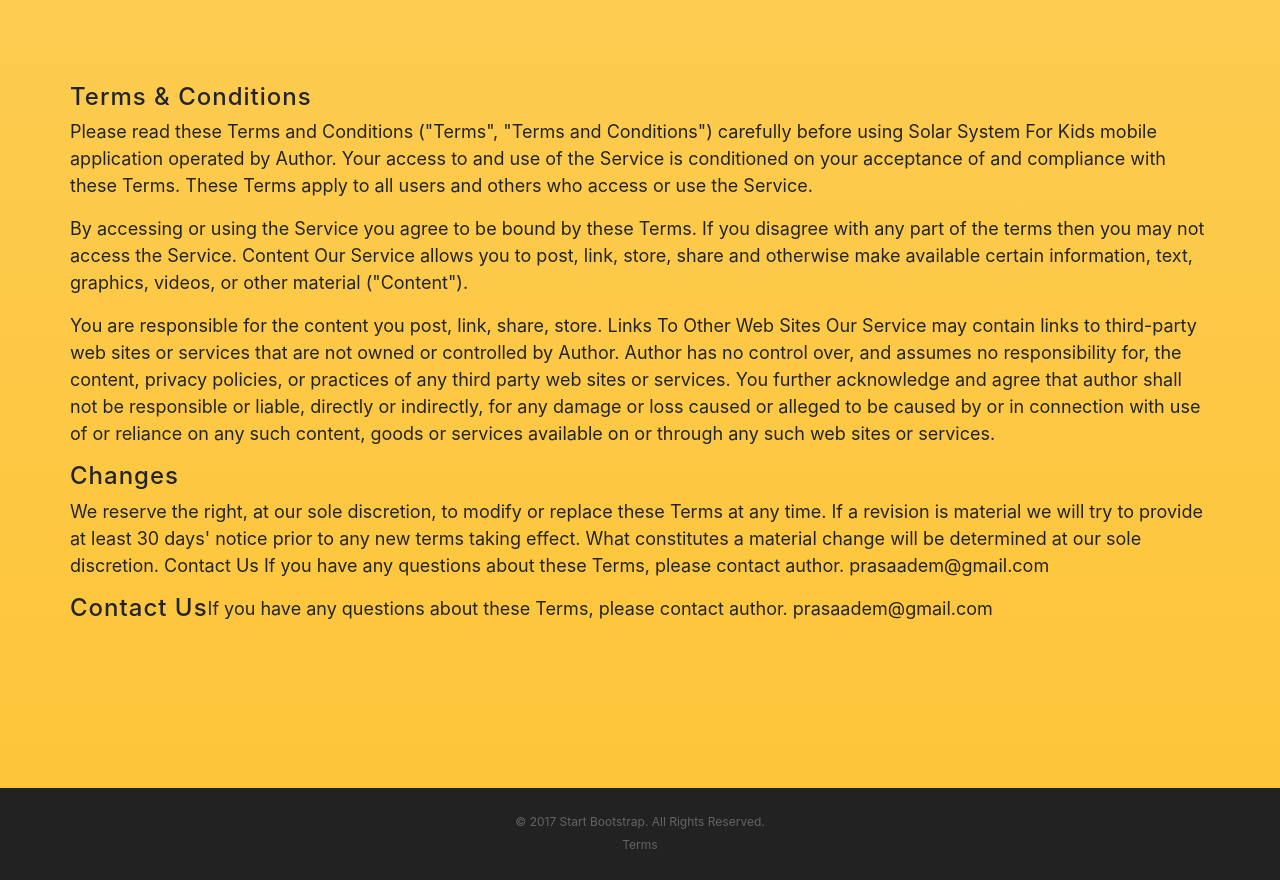
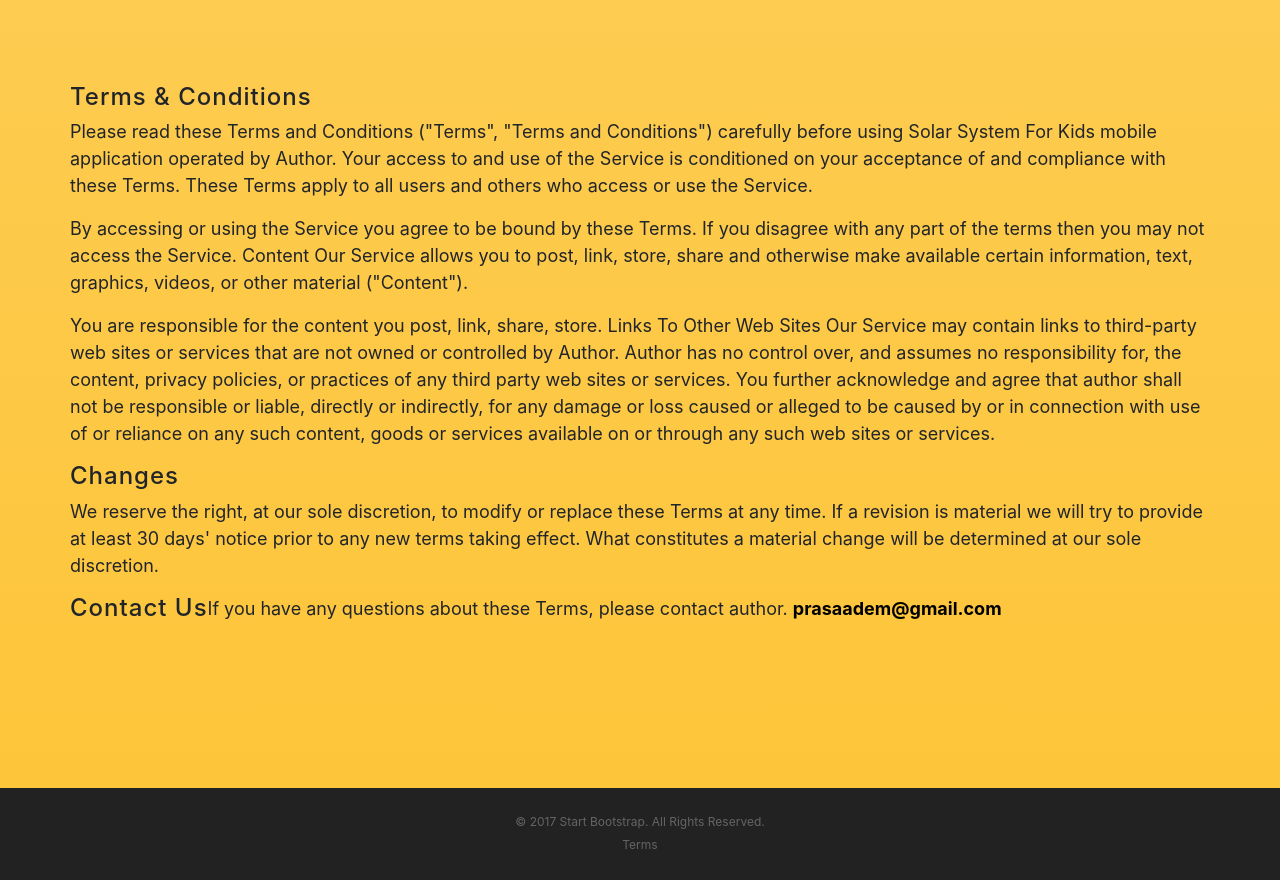
Before and after one commit to prasaadem/prasaadem.github.io, a website with bundled scripts: page terms.html in a window 1280 px wide. Shown: the part 66-946 px from the top of the page. Built offline with nearby package versions, Linux system fonts and the light colour scheme; a web font is replaced by a local one.

Commit message:
bug fixes

```diff
--- a/terms.html
+++ b/terms.html
@@ -58,10 +58,11 @@
                     loss caused or alleged to be caused by or in connection with use of or reliance on any such content, goods or services available on or through any such web sites or services.</p>
                 <h4>Changes</h4>
                 <p>We reserve the right, at our sole discretion, to modify or replace these Terms at any time. If a revision is material we will try to provide at least 30 days' notice prior to any new terms taking effect. What constitutes a material change
-                    will be determined at our sole discretion. Contact Us If you have any questions about these Terms, please contact author. prasaadem@gmail.com
+                    will be determined at our sole discretion.
                 </p>
                 <h4>Contact Us</h4>
-                <p>If you have any questions about these Terms, please contact author. prasaadem@gmail.com
+                <p>If you have any questions about these Terms, please contact author.
+                    <b style="color:black">prasaadem@gmail.com</b>
                 </p>
             </div>
         </div>
```
